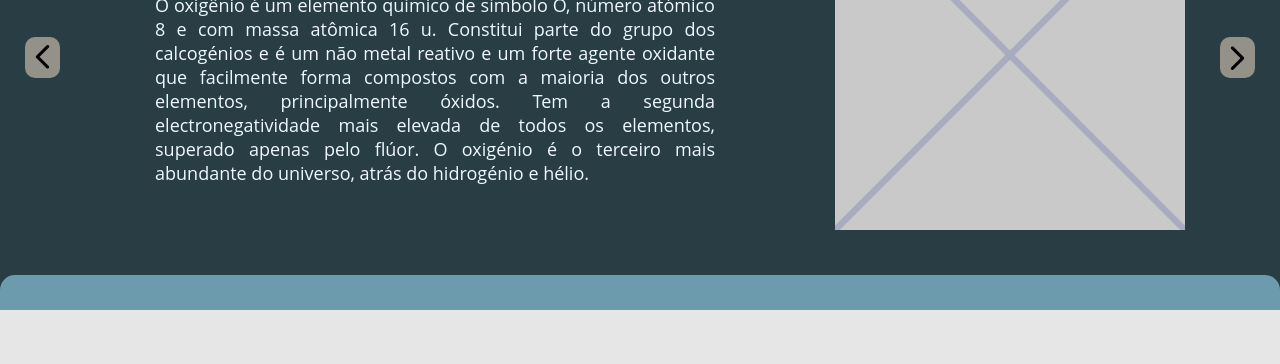
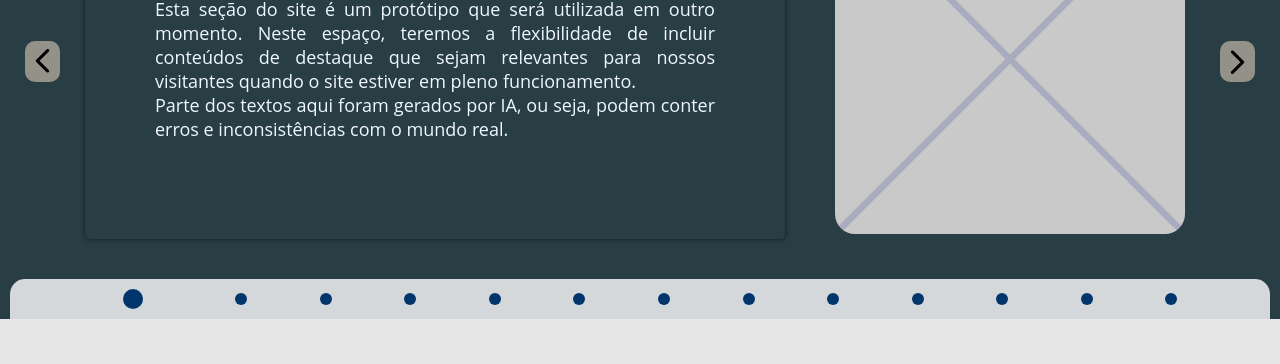
Before and after one commit to Andre-Su/Projeto-palm-tree, a plain HTML site: page index.html in a window 1280 px wide. Shown: the part 300-664 px from the top of the page. Drawn offline with Linux system fonts and the light colour scheme.

Commit message:
updated slider funcions

```diff
--- a/assets/scripts/main-slider.js
+++ b/assets/scripts/main-slider.js
@@ -47,8 +47,8 @@
             "imagem":"assets/img/elements/calcio.jpg"}
         ];
 
+        const r = /\d+/;
         /*detectar número
-        const r = /\d+/;
         const pos = (BoxID.match(r));
         //log do número extraído do id do checkbox
         console.log ('riscarTexto() na posição '+pos[0]);
@@ -57,29 +57,30 @@
         const dotcontainer = document.getElementById("dtdots");
 
         for(l = 0;l<contentBar.length;l++){
-            const pos = l;
-            /*
-            var dotLink = document.createElement('a');
-            dotLink.href = contentBar[pos];
-            */
-            var dotItem = document.createElement('img');
-            dotItem.src = 'assets/img/dot_black.svg.png';
-            dotItem.width = '10px';
 
+            var dotItem = document.createElement('button');
+            dotItem.style.height = '10px';
+            dotItem.style.width = '10px';
             dotItem.className = 'dots';
+            dotItem.id = 'btdot'+l;
+
             dotcontainer.appendChild(dotItem);
-            /*
-            dotcontainer.appendChild(dotLink);
-            dotLink.appendChild(dotItem);
-            */
 
+            dotItem.addEventListener('click', function(event){
+                const botaoid = event.target.id;
+                let pos = botaoid.match(r);
+                avancarPosicao(pos);
+            });
         }
 
-        const dots = document.querySelectorAll('img[class="dots"]');
+        const dots = document.querySelectorAll('button[class="dots"]');
 
         let i = 0;
 
-        setConteudo(i);
+        function avancarPosicao(pos){
+            i = pos;
+            setConteudo(i);
+        }
 
         btnLeft.addEventListener("click", voltar);
         btnRight.addEventListener("click", avancar);
@@ -88,16 +89,19 @@
             destaqueTittle.textContent = contentBar[position].titulo;
             destaqueTxt.innerHTML = contentBar[position].texto;
             destaqueImg.src = contentBar[position].imagem;
+            destaqueImg.borderRadius = '20px';
             for(l=0;l<dots.length;l++){
-                dots[l].style.width = "10px";
-                dots[l].style.padding = "0px";
+                dots[l].style.width = "12px";
+                dots[l].style.height = "12px";
+                dots[l].style.margin = "0px";
+                dots[l].style.borderRadius = "6px";
             }
             dots[i].style.width = "20px";
-            dots[i].style.padding = "20px";
-
-            console.log(i);
-            console.log(contentBar[i]);
+            dots[i].style.height = "20px";
+            dots[i].style.margin = "0px 20px";
+            dots[i].style.borderRadius = "10px";
         }
+        setConteudo(i);
 
         function voltar() {
                 i--;
--- a/assets/style/main.css
+++ b/assets/style/main.css
@@ -54,13 +54,14 @@ small{
     color: #ffffff;
     font-family: Verdana;
     font-weight: 600;
-    font-size: 1.6em;
+    font-size: 1.8em;
     transition-duration: 200ms;
 }
 .logo a:hover {
     border-radius: 5px;
     color:#ffd373;
     transition-duration: 200ms;
+    padding: 6px 15px;
     text-decoration: none;
     background-color: rgba(0, 0, 0, 0.8);
 }
@@ -175,16 +176,17 @@ h1 {
 }
 
 .destaquetxt{
+    box-shadow: 0px 0px 5px rgba(0, 0, 0, 0.6);
     float: left;
     padding: 30px;
     margin-left: 20px;
     margin-right: 20px;
-
+    border-radius: 5px;
 }
 .destaqueimg{
     width: 40%;
     aspect-ratio: auto,auto/auto;
-
+    border-radius: 20px;
     float: right;
     padding: 0 20px 0 20px;
     margin-left: 10px;
@@ -205,18 +207,31 @@ h1 {
 #dtdots{
     display: flex;
     justify-items: center;
-    background-color: rgba(126, 179, 199, 0.8);
+    background-color: rgba(255, 255, 255, 0.8);
     border-top-right-radius: 15px;
     border-top-left-radius: 15px;
-    height: 25px;
+    height: 30px;
     padding: 5px 20px;
+    margin: 0 10px;
     flex-direction: row;
     justify-content: space-evenly;
     align-items: center;
 }
+
 .dots{
+    background-color: #00366b;
+    width: 10px;
+    height: 10px;
+    border-radius: px;
+    border: none;
     transition-duration: 700ms;
     margin-left: 10px;
+}
+.dots:hover{
+    background-color: #006586;
+    padding: 10px;
+    border-radius: 10px;
+    transition-duration: 300ms;
 }
 
 /* Sobre Nós */
--- a/index.html
+++ b/index.html
@@ -50,7 +50,7 @@
                         </section>
 
                         <section class="destaqueimg">
-                            <img id="dtImage" src="assets/img/placeholder.png" alt="Imagem ilustrativa" width="" height="350">
+                            <img id="dtImage" src="assets/img/placeholder.png" alt="Imagem ilustrativa" width="" height="350" style="border-radius: 20px">
                         </section>
                     <button id="btnright" class="clickslider">
                         <img src="assets/img/arrow2.png" width="25" height="25">
@@ -183,6 +183,6 @@
                 <h4><a href="aboutUs/about-us.html">Sobre Nós</a></h4>
                 -->
         </div>
-        <script src="assets/scripts/main-slider.js></script>
+        <script src="assets/scripts/main-slider.js"></script>
 </body>
 </html>
```
